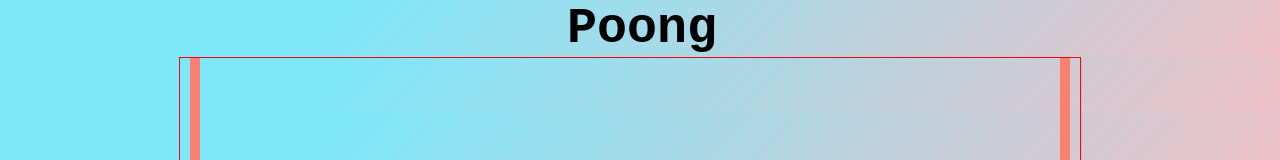
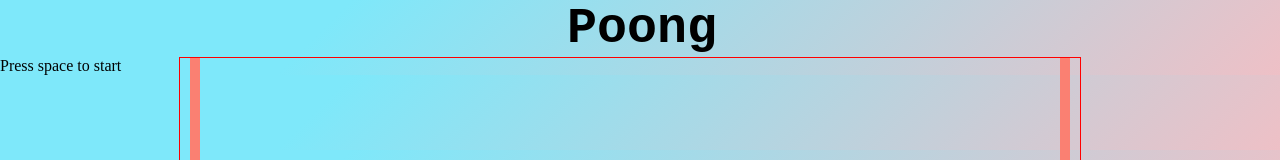
Before and after one commit to JohanTiniusSkjelberg/Pong, a plain HTML site: page index.html in a window 1280 px wide. Shown: the top 160 px of the page. Drawn offline with Linux system fonts and the light colour scheme.

Commit message:
Update index.html

```diff
--- a/index.html
+++ b/index.html
@@ -3,6 +3,7 @@
 <head>
     <meta charset="UTF-8">
     <title>Our Funky HTML Page</title>
+    <!-- <meta name="viewport" content="width=device-width,initial-scale=1.0"> -->
     <link rel="stylesheet" href="style.css">
 </head>
 <body>
@@ -14,6 +15,9 @@
         <div id="pong2"></div>
         <div id="ball"></div>
     </div>
+    <footer>
+        <p>Press space to start</p>
+    </footer>
     <script src="helloWorld.js"></script>
 </body>
 </html>
```
